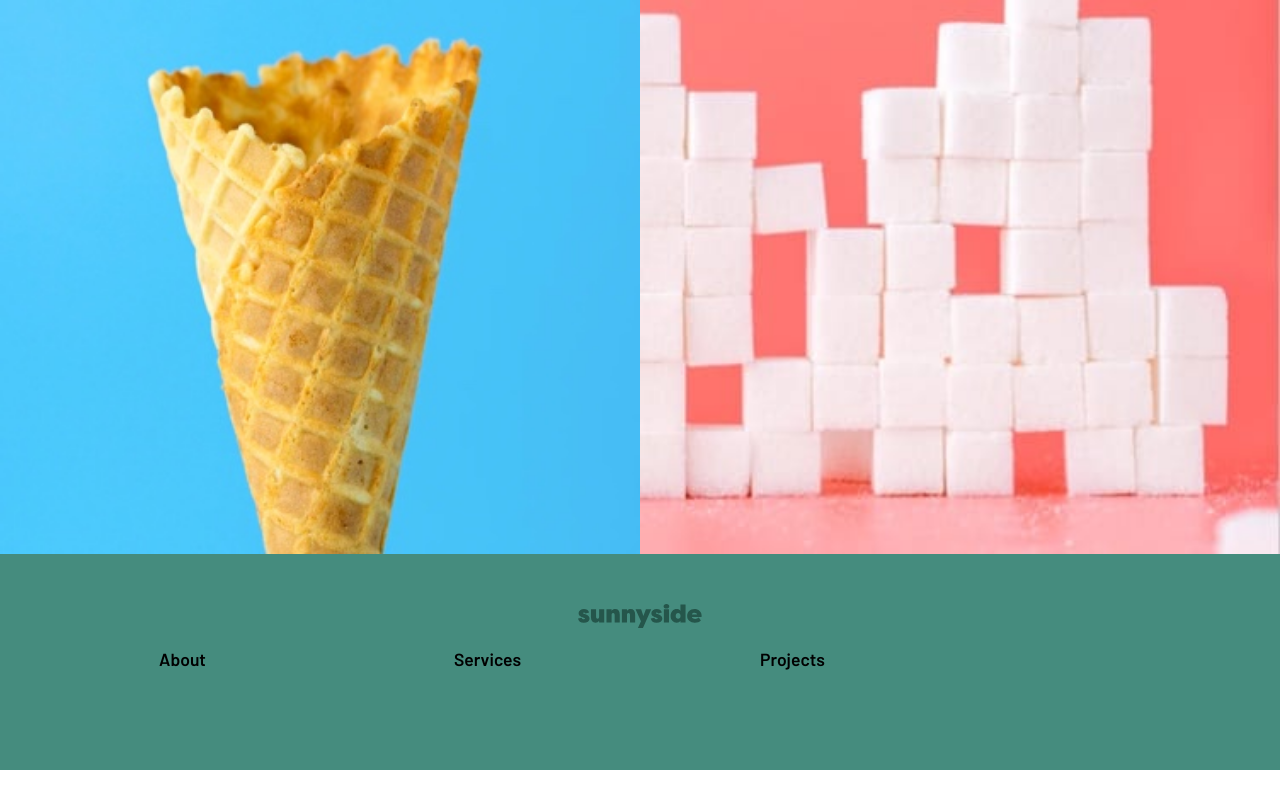
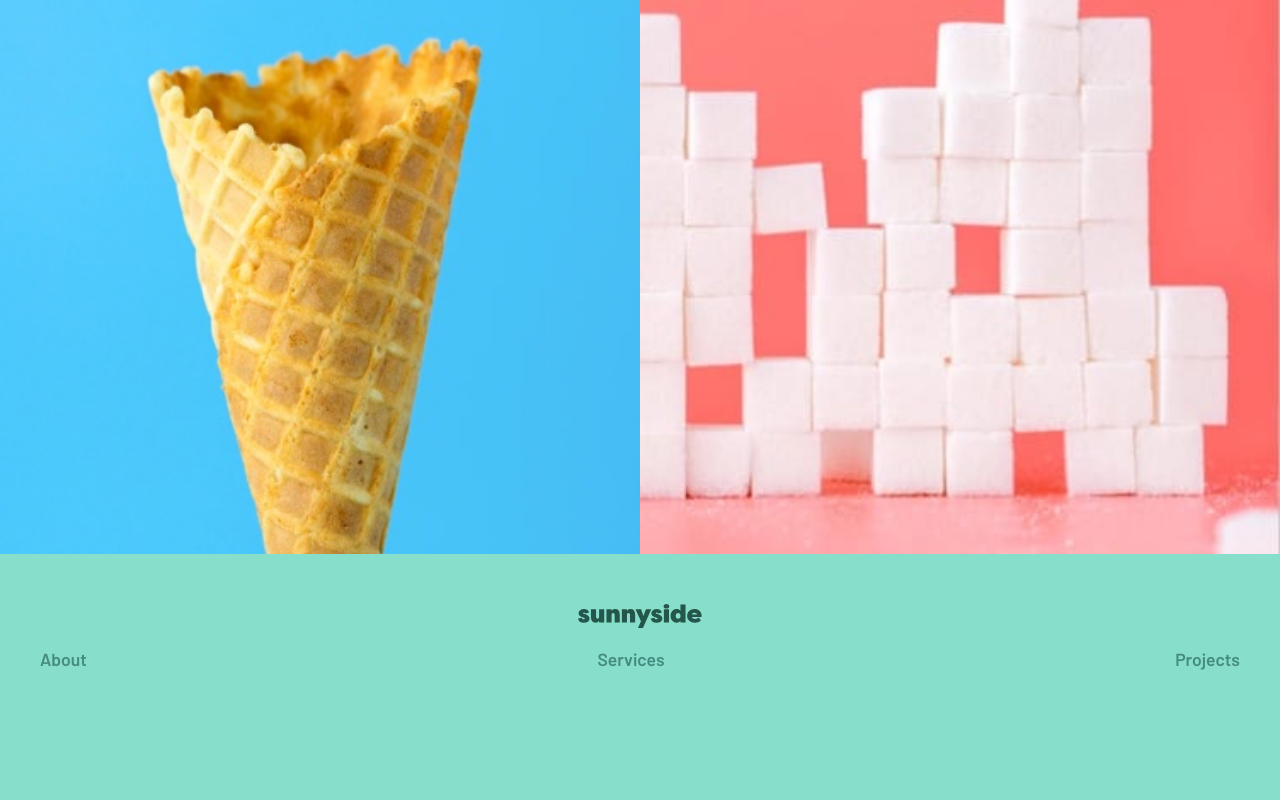
Before and after one commit to skyv26/Sunnyside-agency-landing-page, a React (Vite) app: page / in a window 1280 px wide. Shown: the part 9282-10082 px from the top of the page. Before the commit the page ends 10052 px from the top, so only its background shows below. Built offline with nearby package versions, Linux system fonts and the light colour scheme; some icons are missing.

Commit message:
Complete the footer design

```diff
--- a/src/components/Footer/Footer.jsx
+++ b/src/components/Footer/Footer.jsx
@@ -13,30 +13,27 @@ const Footer = () => (
     <SunnySideLogo footer />
     <NavigationList>
       <List>
-        <Menu>About</Menu>
+        <Menu href="">About</Menu>
       </List>
       <List>
-        <Menu>Services</Menu>
+        <Menu href="">Services</Menu>
       </List>
       <List>
-        <Menu>Projects</Menu>
-      </List>
-      <List>
-        <Menu />
+        <Menu href="">Projects</Menu>
       </List>
     </NavigationList>
     <SocailMediaList>
       <List>
-        <Menu className="fa-brands fa-square-facebook" />
+        <Menu href="" className="fa-brands fa-square-facebook" />
       </List>
       <List>
-        <Menu className="fa-brands fa-instagram" />
+        <Menu href="" className="fa-brands fa-instagram" />
       </List>
       <List>
-        <Menu className="fa-brands fa-twitter" />
+        <Menu href="" className="fa-brands fa-twitter" />
       </List>
       <List>
-        <Menu className="fa-brands fa-pinterest" />
+        <Menu href="" className="fa-brands fa-pinterest" />
       </List>
     </SocailMediaList>
   </FooterContainer>
--- a/src/components/Footer/Footer.styled.jsx
+++ b/src/components/Footer/Footer.styled.jsx
@@ -1,13 +1,13 @@
 import styled from 'styled-components';
 
 export const FooterContainer = styled.footer`
-  background-color: hsl(168, 34%, 41%);
+  background-color: hsl(167, 57%, 70%);
   width: 100%;
   display: flex;
   flex-direction: column;
   justify-content: center;
   align-items: center;
-  padding: 5rem 4rem;
+  padding: 5rem 4rem 7rem 4rem;
 `;
 
 export const Icon = styled.i`
@@ -18,23 +18,26 @@ export const Menu = styled.a`
   font-size: 1.75rem;
   font-family: var(--barlow);
   font-weight: 600;
+  color: hsl(168, 34%, 41%);
+  width: 100%;
 `;
 
 export const SocailMediaList = styled.ul`
   display: flex;
+  width: 100%;
   align-items: center;
   justify-content: center;
-  width: 100%;
-  margin-top: 5rem;
+  margin-top: 6rem;
+  gap: 2.75rem;
 `;
 
 export const NavigationList = styled(SocailMediaList)`
   justify-content: space-between;
   margin-top: 2rem;
-  gap: 2rem;
+  gap: 0;
 `;
 
 export const List = styled.li`
-  width: 100%;
+  /* width: 100%; */
   text-align: center;
 `;
```
Also changed, not shown: vite.config.js.timestamp-1678804183087.mjs (added, +10 -0 lines).
